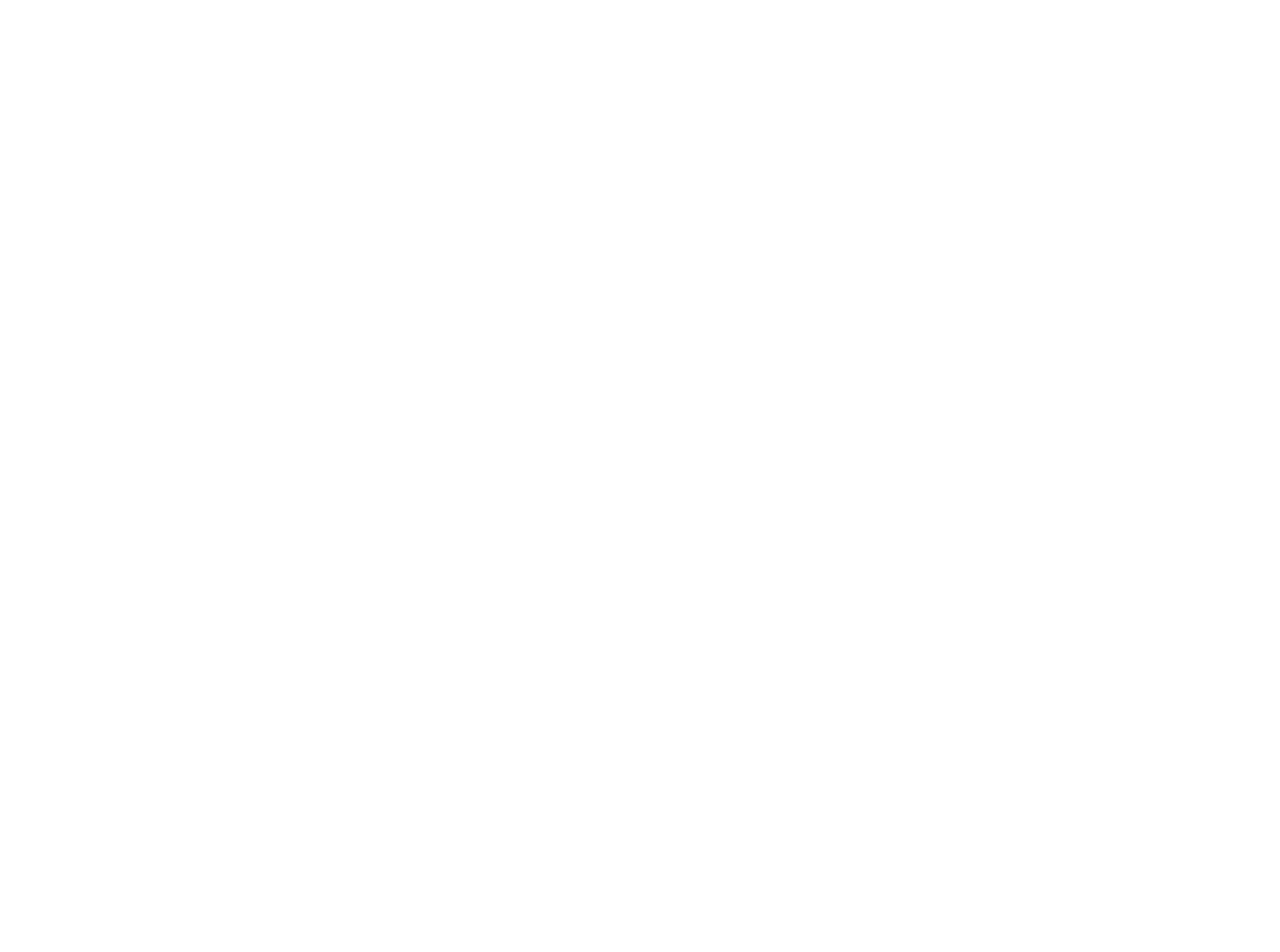
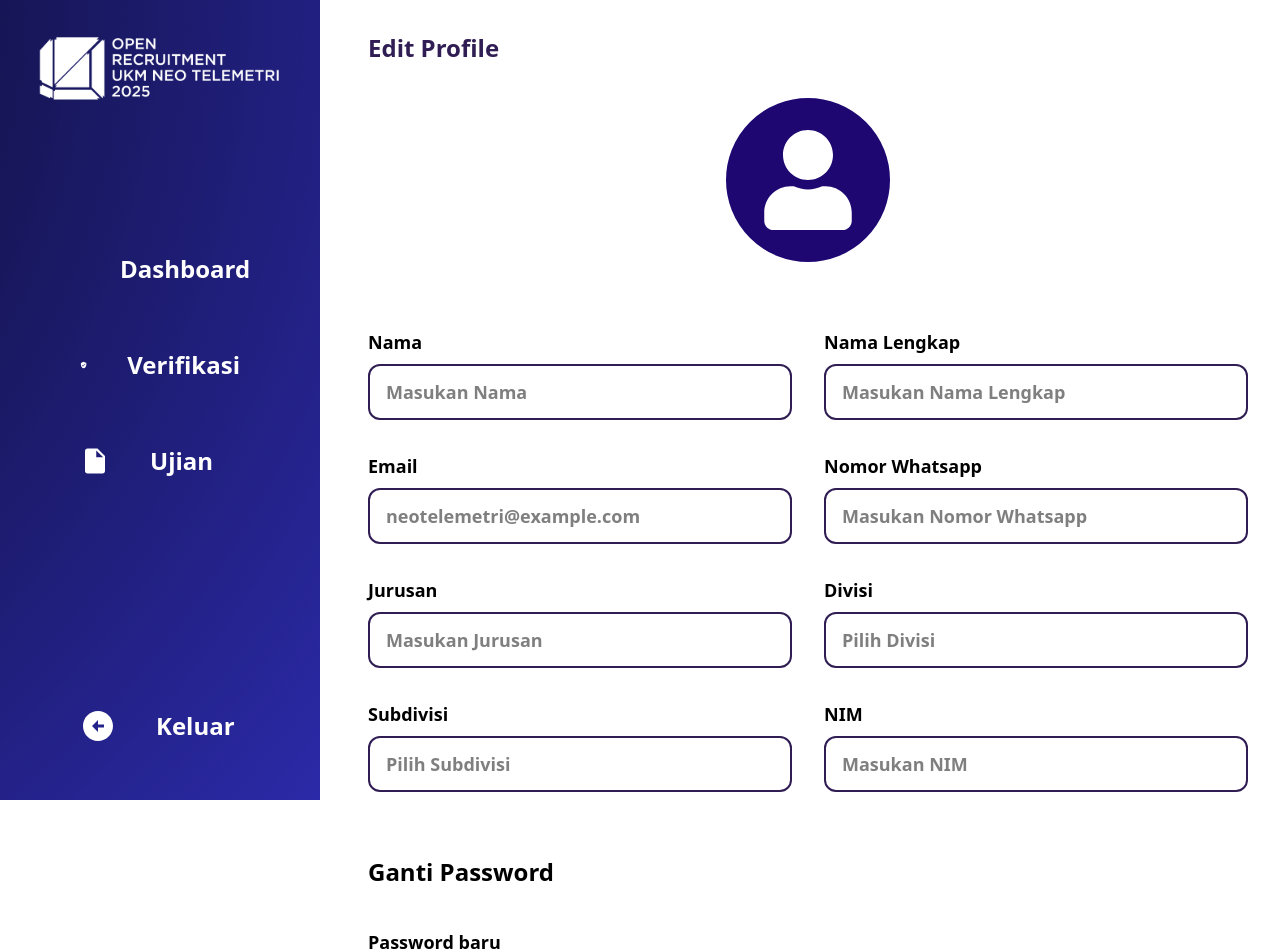
Before and after one commit to Neotelemetri-2024/OR14-front-end, a React (Vite) app: page /profile in a window 1280 px wide. Before the commit this address had no page. Shown: the top 952 px of the page. Before the commit the page ends 800 px from the top, so only its background shows below. Built offline with nearby package versions, Linux system fonts and the light colour scheme.

Commit message:
All features done

```diff
--- a/src/App.jsx
+++ b/src/App.jsx
@@ -5,7 +5,8 @@
 import Verification from "./pages/Auth/Verification";
 import ExamPreparation from "./pages/Exam/ExamPreparation";
 import Exam from "./pages/Exam/Exam";
-import Result from "./pages/Exam/Result";
+import ExamResult from "./pages/Exam/ExamResult";
+import Profile from "./pages/Profile/Profile";
 
 const AuthWrapper = () => {
   const location = useLocation();
@@ -25,7 +26,8 @@
         <Route path="/verification" element={<Verification />} />
         <Route path="/preparation" element={<ExamPreparation />} />
         <Route path="/exam" element={<Exam />} />
-        <Route path="/result" element={<Result />} />
+        <Route path="/result" element={<ExamResult />} />
+        <Route path="/profile" element={<Profile />} />
       </Routes>
     </Router>
   )
--- /dev/null
+++ b/src/Components/ProfileComponent.jsx
@@ -0,0 +1,18 @@
+import { FaUser } from "react-icons/fa";
+import { Link } from "react-router-dom";
+
+const ProfileComponent = () => {
+    return (
+        <Link to="/profile">
+            <button className="self-end flex flex-row gap-2 md:gap-4 items-center hover:bg-gray-100  hover:cursor-pointer
+ hover:cursor-pointer pl-2">
+                <h2 className="text-[#2E1461] text-lg md:text-2xl font-bold">Berka Aldizar</h2>
+                <div className="border p-3 md:p-6 bg-[#372088]">
+                    <FaUser className="text-white text-xl md:text-2xl" />
+                </div>
+            </button>
+        </Link>
+    )
+}
+
+export default ProfileComponent;
--- a/src/pages/Auth/Verification.jsx
+++ b/src/pages/Auth/Verification.jsx
@@ -1,8 +1,9 @@
 import { useState } from "react";
-import { FaUser, FaFileAlt, FaFilePdf, FaFileImage } from "react-icons/fa";
+import { FaFileAlt, FaFilePdf, FaFileImage } from "react-icons/fa";
 import { MdVerifiedUser } from "react-icons/md";
 import { IoMenu } from "react-icons/io5";
 import SidebarComponent from "../../Components/SidebarComponent";
+import ProfileComponent from "../../Components/ProfileComponent";
 
 const Verification = () => {
     const [krsFile, setKrsFile] = useState(null);
@@ -115,12 +116,10 @@
             {/* Main Content */}
             <main className="flex-1 p-4 md:p-8 md:pl-12 flex flex-col gap-4 md:gap-8 relative">
                 {/* User Profile Button */}
-                <button className="self-end flex flex-row gap-2 md:gap-4 items-center">
-                    <h2 className="text-[#2E1461] text-lg md:text-2xl font-bold">Berka Aldizar</h2>
-                    <div className="border p-3 md:p-6 bg-[#372088]">
-                        <FaUser className="text-white text-xl md:text-2xl" />
-                    </div>
-                </button>
+                <div className="self-end">
+
+                    <ProfileComponent />
+                </div>
 
                 <div>
                     <h2 className="text-secondary text-xl md:text-3xl font-bold mt-2 md:mt-4">
@@ -199,7 +198,7 @@
                 <img
                     src="/assets/bg/Ellipse31.svg"
                     alt="Decor 1"
-                    className="absolute top-0 right-0 hidden lg:block"
+                    className="absolute top-0 right-0 hidden lg:block -z-10"
                 />
 
                 <img
--- a/src/pages/Dashboard.jsx
+++ b/src/pages/Dashboard.jsx
@@ -4,6 +4,7 @@
 import SidebarComponent from "../Components/SidebarComponent";
 import PropTypes from "prop-types";
 import { useState } from "react";
+import ProfileComponent from "../Components/ProfileComponent";
 
 const TimelineItem = ({ title, date, isActive, isLast }) => {
     return (
@@ -61,12 +62,10 @@
             {/* Main Content */}
             <section className="flex-1 p-4 md:p-8 md:pl-12 flex flex-col gap-4 md:gap-8">
                 {/* Edit Profile */}
-                <button className="self-end flex flex-row gap-2 md:gap-4 items-center">
-                    <h2 className="text-[#2E1461] text-lg md:text-2xl font-bold">Berka Aldizar</h2>
-                    <div className="border p-3 md:p-6 bg-[#372088]">
-                        <FaUser className="text-white text-xl md:text-2xl" />
-                    </div>
-                </button>
+                <div className="self-end">
+                    <ProfileComponent />
+                </div>
+
 
                 <div>
                     <h2 className="text-secondary text-xl md:text-3xl font-semibold">Hello Berka Aldizar Ganteng!</h2>
--- a/src/pages/Exam/Result.jsx
+++ b/src/pages/Exam/ExamResult.jsx
@@ -1,9 +1,9 @@
 import { FaCheckCircle, FaTimesCircle } from "react-icons/fa";
 import { Link } from "react-router-dom";
 
-const Result = () => {
+const ExamResult = () => {
     return (
-        <div className="h-full bg-[#1E0771] py-20 px-16">
+        <div className="min-h-screen h-full bg-[#1E0771] py-20 px-16">
             <div className="h-full bg-white p-12 rounded-xl">
                 <h1 className="text-3xl font-bold text-[#1E0771] ">Hasil akhir ujian</h1>
                 <div className="border-2 mt-8 p-6 rounded-xl border-secondary">
@@ -11,7 +11,7 @@
                         Ujian divisi
                     </h2>
 
-                    {/* Result */}
+                    {/* ExamResult */}
                     <div className="flex flex-col justify-between px-4 gap-8 mt-8">
 
                         {/* Benar */}
@@ -56,19 +56,19 @@
 
                     </div>
                 </div>
-                <div className="w-full flex flex-col mt-12">
-                    <Link to="/dashboard">
-                        <button className="border-2 lg:w-1/4 w-full self-end py-4 rounded-lg bg-secondary text-white font-semibold hover:cursor-pointer hover:bg-white hover:text-[#2E1461]">
+                <Link to="/dashboard">
+                    <div className="w-full flex flex-col mt-12">
+                        <button className="border-2 lg:w-1/4 w-full self-end py-4 rounded-lg bg-secondary text-white font-semibold hover:cursor-pointer hover:bg-white hover:text-[#2E1461] ">
 
                             Kembali ke Dashboard
 
                         </button>
-                    </Link>
-                </div>
+                    </div>
+                </Link>
 
             </div>
-        </div>
+        </div >
     )
 }
 
-export default Result;
+export default ExamResult;
--- a/src/pages/Profile/Profile.jsx
+++ b/src/pages/Profile/Profile.jsx
@@ -0,0 +1,90 @@
+import { useState } from "react";
+import { IoMenu } from "react-icons/io5";
+import SidebarComponent from "../../Components/SidebarComponent";
+import { FaUser } from "react-icons/fa";
+
+const Profile = () => {
+    const [sidebarOpen, setSidebarOpen] = useState(false);
+
+    const toggleSidebar = () => {
+        setSidebarOpen(!sidebarOpen);
+    };
+
+    return (
+        <div className="flex flex-col md:flex-row min-h-screen h-full">
+            {/* Mobile Header with Burger Menu */}
+            <div className="md:hidden bg-[#2d2460] p-4 flex justify-between items-center sticky top-0 z-50">
+                <button onClick={toggleSidebar} className="text-white text-3xl">
+                    <IoMenu />
+                </button>
+            </div>
+
+            {/* Sidebar - hidden by default on mobile, shown when toggled */}
+            <section className={`${sidebarOpen ? 'fixed inset-0 z-40' : 'hidden'} md:block md:sticky md:top-0 md:h-screen md:w-1/4`}>
+                <SidebarComponent closeSidebar={() => setSidebarOpen(false)} />
+            </section>
+
+            {/* Main content */}
+            <div className="flex-1 p-4 md:p-8 md:pl-12 flex flex-col gap-4 md:gap-8">
+                {/* Avatar */}
+                <div>
+                    <h1 className="text-2xl font-bold text-secondary">
+                        Edit Profile
+                    </h1>
+                </div>
+                <div className="self-center border-2 p-8 bg-[#1E0771] text-white rounded-full">
+                    <FaUser size={100} />
+                </div>
+                <form className="flex flex-col gap-8">
+                    <div className="grid grid-cols-2 gap-8 mt-8">
+                        <div className="flex flex-col gap-2 text-lg">
+                            <label className="font-semibold">Nama</label>
+                            <input type="text" className="w-full py-3 px-4 border-2 border-secondary rounded-xl focus:bg-gray-200 font-semibold" placeholder="Masukan Nama" />
+                        </div>
+                        <div className="flex flex-col gap-2 text-lg">
+                            <label className="font-semibold">Nama Lengkap</label>
+                            <input type="text" className="w-full py-3 px-4 border-2 border-secondary rounded-xl focus:bg-gray-200 font-semibold" placeholder="Masukan Nama Lengkap" />
+                        </div>
+                        <div className="flex flex-col gap-2 text-lg">
+                            <label className="font-semibold">Email</label>
+                            <input type="email" className="w-full py-3 px-4 border-2 border-secondary rounded-xl focus:bg-gray-200 font-semibold" placeholder="neotelemetri@example.com" />
+                        </div>
+                        <div className="flex flex-col gap-2 text-lg">
+                            <label className="font-semibold">Nomor Whatsapp</label>
+                            <input type="text" className="w-full py-3 px-4 border-2 border-secondary rounded-xl focus:bg-gray-200 font-semibold" placeholder="Masukan Nomor Whatsapp" />
+                        </div>
+                        <div className="flex flex-col gap-2 text-lg">
+                            <label className="font-semibold">Jurusan</label>
+                            <input type="text" className="w-full py-3 px-4 border-2 border-secondary rounded-xl focus:bg-gray-200 font-semibold" placeholder="Masukan Jurusan" />
+                        </div>
+                        <div className="flex flex-col gap-2 text-lg">
+                            <label className="font-semibold">Divisi</label>
+                            <input type="text" className="w-full py-3 px-4 border-2 border-secondary rounded-xl focus:bg-gray-200 font-semibold" placeholder="Pilih Divisi" />
+                        </div>
+                        <div className="flex flex-col gap-2 text-lg">
+                            <label className="font-semibold">Subdivisi</label>
+                            <input type="text" className="w-full py-3 px-4 border-2 border-secondary rounded-xl focus:bg-gray-200 font-semibold" placeholder="Pilih Subdivisi" />
+                        </div>
+                        <div className="flex flex-col gap-2 text-lg">
+                            <label className="font-semibold">NIM</label>
+                            <input type="text" className="w-full py-3 px-4 border-2 border-secondary rounded-xl focus:bg-gray-200 font-semibold" placeholder="Masukan NIM" />
+                        </div>
+
+                        <div className="flex flex-col gap-2 text-lg">
+                            <h2 className="text-2xl font-bold my-8">
+                                Ganti Password
+                            </h2>
+                            <label className="font-semibold">Password baru</label>
+                            <input type="password" className="w-full py-3 px-4 border-2 border-secondary rounded-xl focus:bg-gray-200 font-semibold" placeholder="" />
+                            <button type="submit" className="w-full py-4 px-8 border-2 border-primary text-white bg-primary rounded-xl text-xl font-semibold hover:cursor-pointer hover:bg-white hover:text-primary hover:transition duration-300 mt-8">
+                                Simpan!
+                            </button>
+                        </div>
+                    </div>
+                </form>
+            </div>
+
+        </div>
+    );
+}
+export default Profile;
```
Also changed, not shown: src/pages/Exam/Exam.jsx (+25 -23 lines), src/pages/Exam/ExamPreparation.jsx (+10 -10 lines), src/pages/Profile/EditProfile.jsx (deleted).
